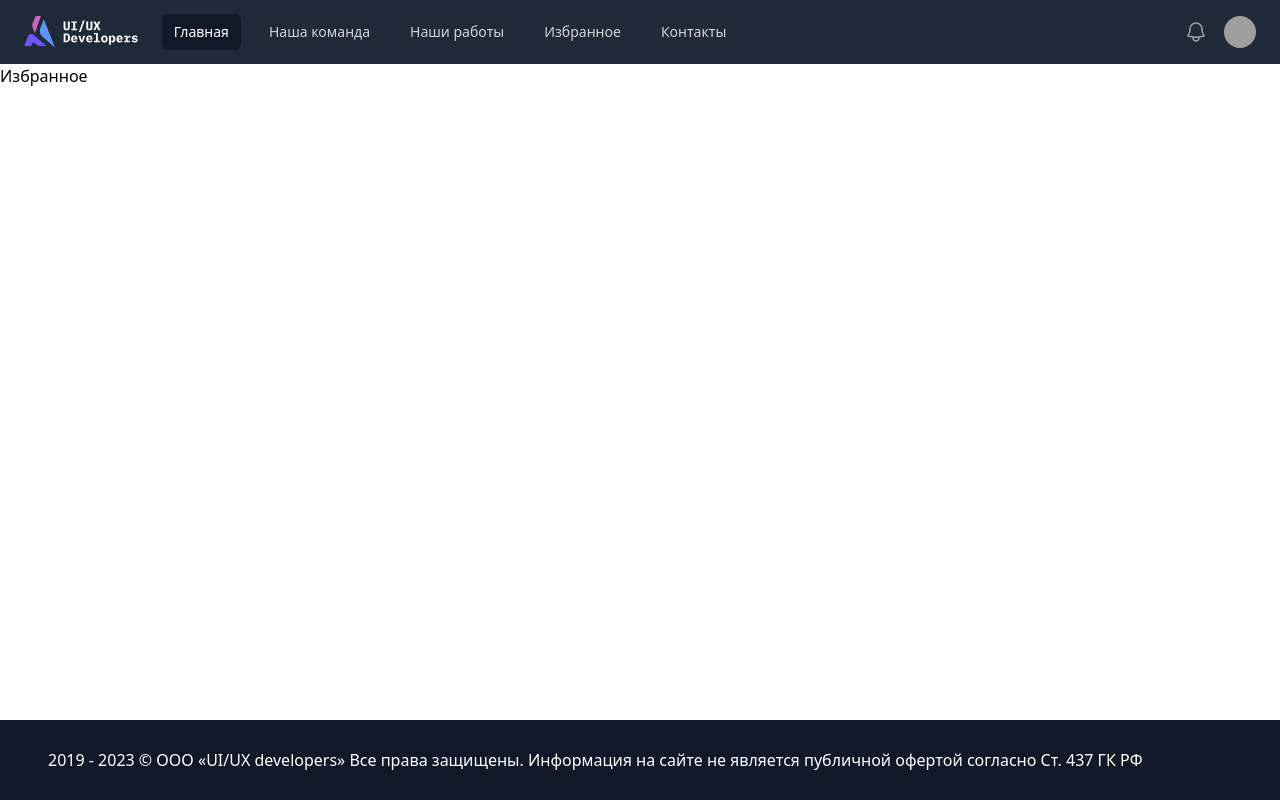
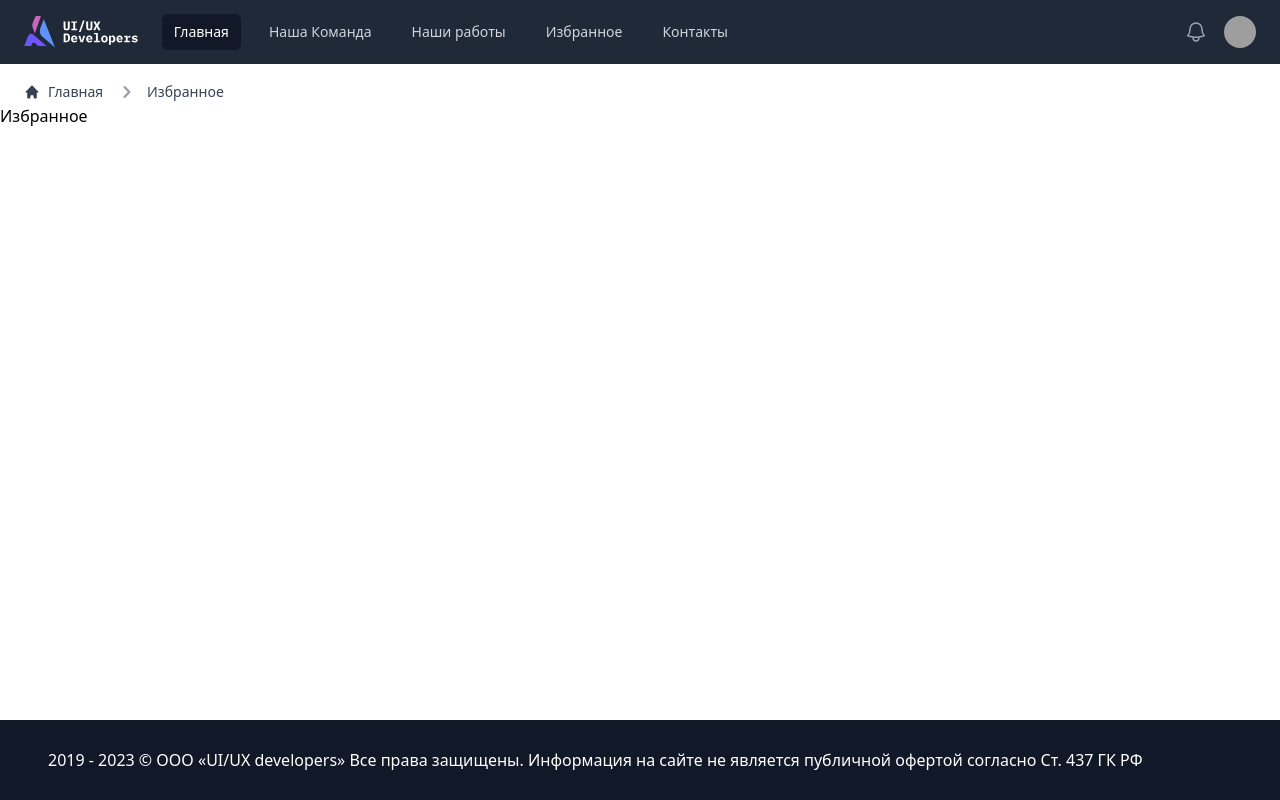
Before and after one commit to NMKD/hackathon-rsh-react, a React (Create React App) app: page /favorite in a window 1280 px wide. Built offline with nearby package versions, Linux system fonts and the light colour scheme; grey boxes are pictures that could not be loaded.

Commit message:
adds breadcrumbs (#35)

```diff
--- a/src/components/navbar/Navbar.jsx
+++ b/src/components/navbar/Navbar.jsx
@@ -3,13 +3,14 @@ import { NavLink } from "react-router-dom";
 import { Disclosure, Menu, Transition } from "@headlessui/react";
 import { Bars3Icon, BellIcon, XMarkIcon } from "@heroicons/react/24/outline";
 import logo from "../../assets/img/logo.svg";
+import { AppRoute, RouteDict } from "../../constants";
 
 const navigation = [
-  { name: "Главная", href: "/", current: true },
-  { name: "Наша команда", href: "/users", current: false },
-  { name: "Наши работы", href: "/portfolio", current: false },
-  { name: "Избранное", href: "/favorite", current: false },
-  { name: "Контакты", href: "/contacts", current: false }
+  { name: RouteDict[AppRoute.Root], href: AppRoute.Root, current: true },
+  { name: RouteDict[AppRoute.Users], href: AppRoute.Users, current: false },
+  { name: RouteDict[AppRoute.Portfolio], href: AppRoute.Portfolio, current: false },
+  { name: RouteDict[AppRoute.Favorite], href: AppRoute.Favorite, current: false },
+  { name: RouteDict[AppRoute.Contacts], href: AppRoute.Contacts, current: false }
 ];
 
 function classNames(...classes) {
--- /dev/null
+++ b/src/components/ui/breadcrumbs.jsx
@@ -0,0 +1,51 @@
+/* eslint-disable no-unneeded-ternary */
+import { useLocation, Link } from "react-router-dom";
+import { AppRoute, RouteDict } from "../../constants";
+import useUserName from "../../hooks/useUserName";
+
+const BreadCrumbs = () => {
+  const location = useLocation().pathname;
+
+  if (location === "/") {
+    return;
+  }
+
+  const splittedLocation = location.split("/");
+  const slicedLocation = splittedLocation.slice(1, splittedLocation.length);
+  const userName = useUserName(location, slicedLocation);
+
+  const linkCrumb = (href, i, data) => {
+    return <div className="flex items-center">
+      <svg aria-hidden="true" className="w-6 h-6 text-gray-400" fill="currentColor" viewBox="0 0 20 20" xmlns="http://www.w3.org/2000/svg"><path fillRule="evenodd" d="M7.293 14.707a1 1 0 010-1.414L10.586 10 7.293 6.707a1 1 0 011.414-1.414l4 4a1 1 0 010 1.414l-4 4a1 1 0 01-1.414 0z" clipRule="evenodd"></path></svg>
+      {
+        i === data.length - 1
+          ? <span className="ml-1 text-sm font-medium text-gray-700 md:ml-2 dark:text-gray-400">{userName ? userName : RouteDict[href]}</span>
+          : <Link to={href} className="ml-1 text-sm font-medium text-gray-700 hover:text-blue-600 md:ml-2 dark:text-gray-400 dark:hover:text-white">{RouteDict[href]}</Link>
+      }
+    </div>;
+  };
+
+  return (
+    <>
+      <nav className="flex container mx-auto max-w-7xl px-2 sm:px-6 lg:px-6 mt-4" aria-label="Breadcrumb">
+        <ol className="inline-flex items-center space-x-1 md:space-x-3">
+          <li className="inline-flex items-center">
+            <Link to={AppRoute.Root} className="inline-flex items-center text-sm font-medium text-gray-700 hover:text-blue-600 dark:text-gray-400 dark:hover:text-white">
+              <svg aria-hidden="true" className="w-4 h-4 mr-2" fill="currentColor" viewBox="0 0 20 20" xmlns="http://www.w3.org/2000/svg"><path d="M10.707 2.293a1 1 0 00-1.414 0l-7 7a1 1 0 001.414 1.414L4 10.414V17a1 1 0 001 1h2a1 1 0 001-1v-2a1 1 0 011-1h2a1 1 0 011 1v2a1 1 0 001 1h2a1 1 0 001-1v-6.586l.293.293a1 1 0 001.414-1.414l-7-7z"></path></svg>
+              Главная
+            </Link>
+          </li>
+          {slicedLocation.map((href, i) => (
+            <li key={href}>
+              {linkCrumb(href, i, slicedLocation)}
+            </li>
+          ))}
+        </ol>
+      </nav>
+
+    </>
+
+  );
+};
+
+export default BreadCrumbs;
--- a/src/constants.js
+++ b/src/constants.js
@@ -1,11 +1,20 @@
 export const AppRoute = {
   Root: "/",
   NotFound: "*",
-  Users: "/users/:userId",
-  Favorite: "/favorite",
-  Login: "/login",
-  Portfolio: "/portfolio",
-  Contacts: "/contacts"
+  UserId: "users/:userId",
+  Users: "users",
+  Favorite: "favorite",
+  Login: "login",
+  Portfolio: "portfolio",
+  Contacts: "contacts"
+};
+
+export const RouteDict = {
+  [AppRoute.Root]: "Главная",
+  [AppRoute.Users]: "Наша Команда",
+  [AppRoute.Favorite]: "Избранное",
+  [AppRoute.Portfolio]: "Наши работы",
+  [AppRoute.Contacts]: "Контакты"
 };
 
 export const KeyName = {
--- /dev/null
+++ b/src/hooks/useUserName.js
@@ -0,0 +1,20 @@
+import { useState, useEffect } from "react";
+import { useSelector } from "react-redux";
+import { getUsers } from "../store/users";
+
+const useUserName = (location, userData) => {
+  const users = useSelector(getUsers());
+  const [userName, setUserName] = useState(null);
+  useEffect(() => {
+    if (location.includes("users/") && users !== null) {
+      const user = users.find(user => user._id === userData[userData.length - 1]).name;
+      setUserName(user);
+    } else {
+      setUserName(null);
+    }
+  }, [users, location]);
+
+  return userName;
+};
+
+export default useUserName;
--- a/src/layouts/layouts.jsx
+++ b/src/layouts/layouts.jsx
@@ -1,11 +1,13 @@
 import { Outlet } from "react-router-dom";
 import Footer from "../components/ui/footer";
 import Navbar from "../components/navbar/Navbar";
+import BreadCrumbs from "../components/ui/breadcrumbs";
 
 const Layout = () => {
   return (
         <div className="h-screen flex flex-col">
           <Navbar />
+          <BreadCrumbs/>
           <main className="flex-auto">
             <Outlet />
           </main>
--- a/src/routes.js
+++ b/src/routes.js
@@ -22,7 +22,7 @@ export const router = createBrowserRouter([
         element: <FavoritePage />,
       },
       {
-        path: AppRoute.Users,
+        path: AppRoute.UserId,
         element: <UserPage />,
       },
       {
--- a/src/utils/localStorageData.js
+++ b/src/utils/localStorageData.js
@@ -3,8 +3,8 @@ export const getData = async (keyName, endPoint) => {
     const data = await endPoint();
     localStorage.setItem(keyName, JSON.stringify(data));
     return data;
-  } else {
-    const localStorageData = localStorage.getItem(keyName);
-    return JSON.parse(localStorageData);
   }
+
+  const localStorageData = localStorage.getItem(keyName);
+  return JSON.parse(localStorageData);
 };
```
